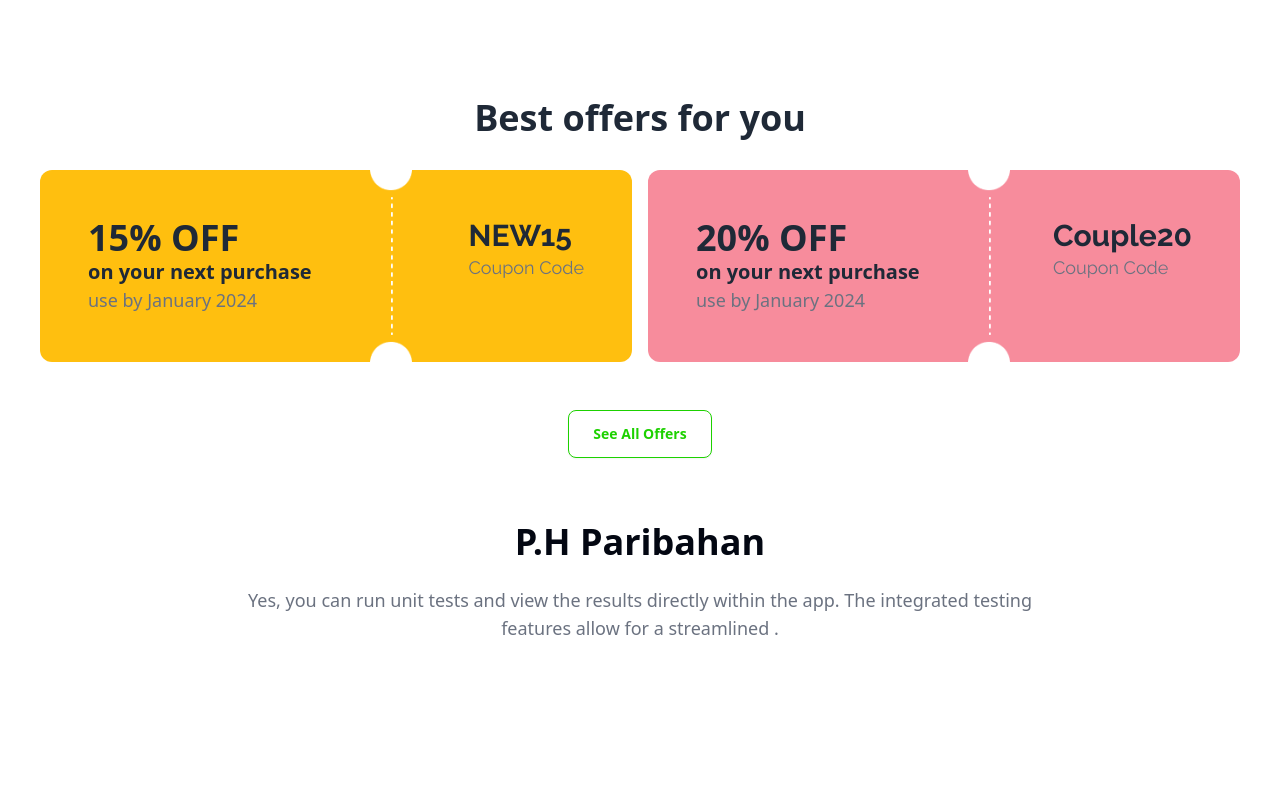
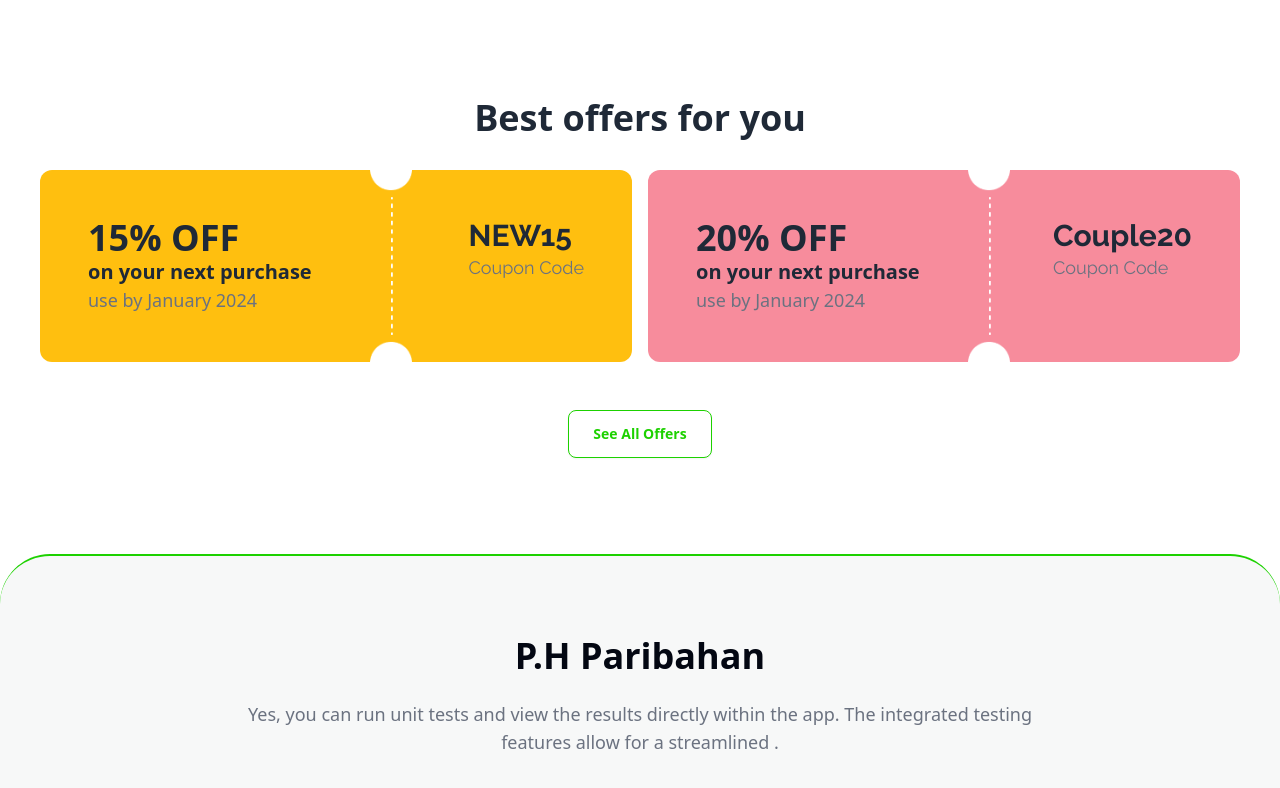
Before and after one commit to emonShimoul/js-projects, a plain HTML site: page smart-ticketing-system/index.html in a window 1280 px wide. Shown: the part 706-1494 px from the top of the page. Before the commit the page ends 1412 px from the top, so only its background shows below. Drawn offline with nearby package versions, Linux system fonts and the light colour scheme.

Commit message:
added border

```diff
--- a/smart-ticketing-system/index.html
+++ b/smart-ticketing-system/index.html
@@ -191,7 +191,9 @@
     <!-- offers section ends -->
 
     <!-- paribahan section starts -->
-    <section class="paribahan-section my-16 mx-10">
+    <section
+      class="paribahan-section mb-16 mt-24 py-20 bg-[#F7F8F8] border-t-[2px] border-t-[#1DD100] rounded-t-[50px]"
+    >
       <div class="paribahan-heading">
         <h2 class="text-4xl font-bold text-[#030712] railway text-center">
           P.H Paribahan
```
